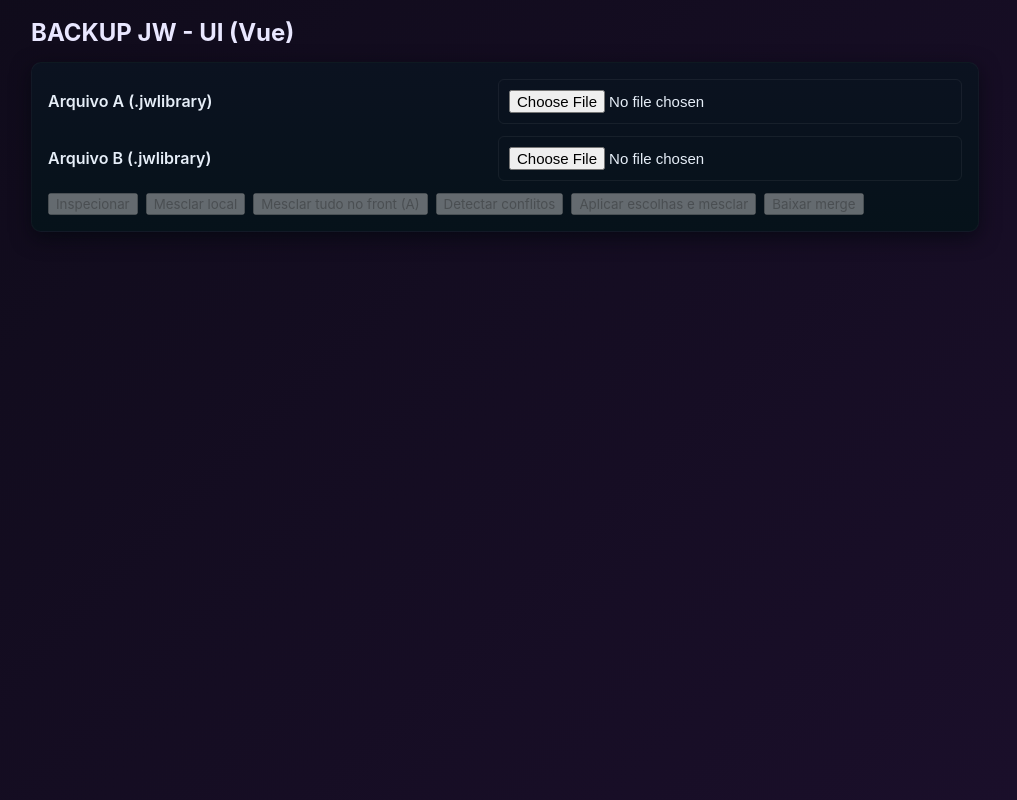
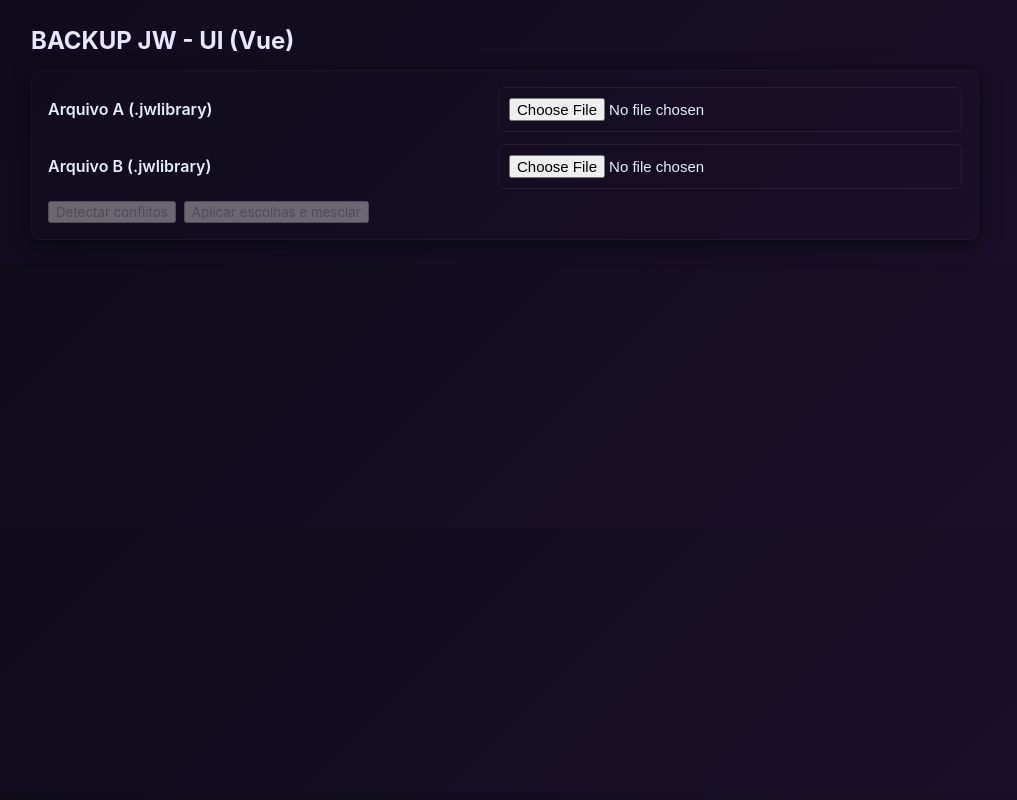
Before and after one commit to EdneiTrabach/JWLMerge, a Vue app in the folder frontend/: page / in a window 1280 px wide. Shown: the whole page, without its empty margins (135-1152 px from the left). Built offline with nearby package versions, Linux system fonts and the light colour scheme.

Commit message:
refactor: remove unused styles and commented code in various components

```diff
--- a/frontend/src/assets/styles/global.css
+++ b/frontend/src/assets/styles/global.css
@@ -5,12 +5,7 @@
   --panel: rgba(255, 255, 255, 0.04);
   --accent: #7b5cfb;
 }
-html,
-body,
-#app {
-  height: 100%;
-  margin: 0;
-}
+
 body {
   font-family: Inter, Arial, Helvetica, sans-serif;
   background: linear-gradient(135deg, var(--bg-1), var(--bg-2));
--- a/frontend/src/components/BotoesAcoes.vue
+++ b/frontend/src/components/BotoesAcoes.vue
@@ -1,6 +1,6 @@
 <template>
   <div class="actions">
-    <button @click="inspectLocal" :disabled="!fileA && !fileB">
+    <!-- <button @click="inspectLocal" :disabled="!fileA && !fileB">
       Inspecionar
     </button>
     <button @click="mergeLocal" :disabled="!fileA || !fileB">
@@ -8,14 +8,14 @@
     </button>
     <button @click="mergeLocalFull('A')" :disabled="!fileA || !fileB">
       Mesclar tudo no front (A)
-    </button>
+    </button> -->
     <button @click="detectAndShowConflicts" :disabled="!fileA || !fileB">
       Detectar conflitos
     </button>
     <button @click="applyChoicesAndMerge" :disabled="!conflicts.length">
       Aplicar escolhas e mesclar
     </button>
-    <button @click="downloadMerged" :disabled="!mergedUrl">Baixar merge</button>
+    <!-- <button @click="downloadMerged" :disabled="!mergedUrl">Baixar merge</button> -->
   </div>
 </template>
 
--- a/frontend/src/components/ConflitosLista.vue
+++ b/frontend/src/components/ConflitosLista.vue
@@ -2,13 +2,13 @@
   <div v-if="conflicts.length" class="conflicts">
     <h3>Conflitos detectados ({{ conflicts.length }})</h3>
     <div class="filters">
-      <label>Filtrar por tabela:</label>
+      <!-- <label>Filtrar por tabela:</label>
       <select v-model="tableFilter" class="select-table">
         <option value="">(todas)</option>
         <option v-for="t in tablesAvailable" :key="t" :value="t">
           {{ t }}
         </option>
-      </select>
+      </select> -->
       <label class="label-page">Por página:</label>
       <select v-model.number="perPage" class="select-page">
         <option :value="6">6</option>
--- a/frontend/src/components/LayoutPublico.vue
+++ b/frontend/src/components/LayoutPublico.vue
@@ -10,7 +10,7 @@
         <BotoesAcoes />
         <LinkDownload />
         <ConflitosLista />
-        <AreaLog />
+        <!-- <AreaLog /> -->
       </section>
     </main>
   </div>
@@ -21,7 +21,7 @@ import SeletorArquivos from "./SeletorArquivos.vue";
 import BotoesAcoes from "./BotoesAcoes.vue";
 import LinkDownload from "./LinkDownload.vue";
 import ConflitosLista from "./ConflitosLista.vue";
-import AreaLog from "./AreaLog.vue";
+// import AreaLog from "./AreaLog.vue";
 </script>
 
 <style scoped>
--- a/frontend/src/styles.css
+++ b/frontend/src/styles.css
@@ -15,16 +15,16 @@ header h1 {
 /* Mobile-first base styles */
 :root {
   /* Dark theme variables */
-  --bg: #07101a;         /* page background */
-  --card-bg: #0b1220;    /* card background */
+  --bg: #07101a; /* page background */
+  --card-bg: #0b1220; /* card background */
   --panel-bg: #06121a;
-  --text: #e6eef8;       /* main text (near white) */
-  --muted: #9aa6b2;      /* muted text */
-  --primary: #7c5cff;    /* accent */
+  --text: #e6eef8; /* main text (near white) */
+  --muted: #9aa6b2; /* muted text */
+  --primary: #7c5cff; /* accent */
   --primary-contrast: #ffffff;
   --gap: 12px;
   --radius: 10px;
-    --max-width: 980px;
+  --max-width: 980px;
 }
 
 *,
@@ -33,11 +33,6 @@ header h1 {
   box-sizing: border-box;
 }
 
-html,
-body {
-  height: 100%;
-  margin: 0;
-}
 
 body {
   font-family:
@@ -64,12 +59,10 @@ body {
   margin: 0 auto;
 }
 .card {
-  background: linear-gradient(180deg, var(--card-bg), var(--panel-bg));
   padding: 16px;
   border-radius: var(--radius);
-  box-shadow: 0 6px 20px rgba(2,6,12,0.6);
-  border: 1px solid rgba(255,255,255,0.03);
-
+  box-shadow: 0 6px 20px rgba(2, 6, 12, 0.6);
+  border: 1px solid rgba(255, 255, 255, 0.03);
 }
 
 /* Mobile-first form rows */
@@ -98,7 +91,7 @@ select,
 textarea {
   width: 100%;
   padding: 10px;
-  border: 1px solid rgba(255,255,255,0.06);
+  border: 1px solid rgba(255, 255, 255, 0.06);
   border-radius: 6px;
   font-size: 15px;
   background: transparent;
@@ -122,7 +115,7 @@ textarea {
 .btn.secondary {
   background: transparent;
   color: var(--text);
-  border: 1px solid rgba(255,255,255,0.06);
+  border: 1px solid rgba(255, 255, 255, 0.06);
 }
 
 /* Lists / conflict list */
@@ -138,7 +131,7 @@ textarea {
   padding: 10px;
   border-radius: 8px;
   background: var(--card-bg);
-  border: 1px solid rgba(255,255,255,0.03);
+  border: 1px solid rgba(255, 255, 255, 0.03);
 }
 
 /* Responsive tweaks for larger screens */
```
